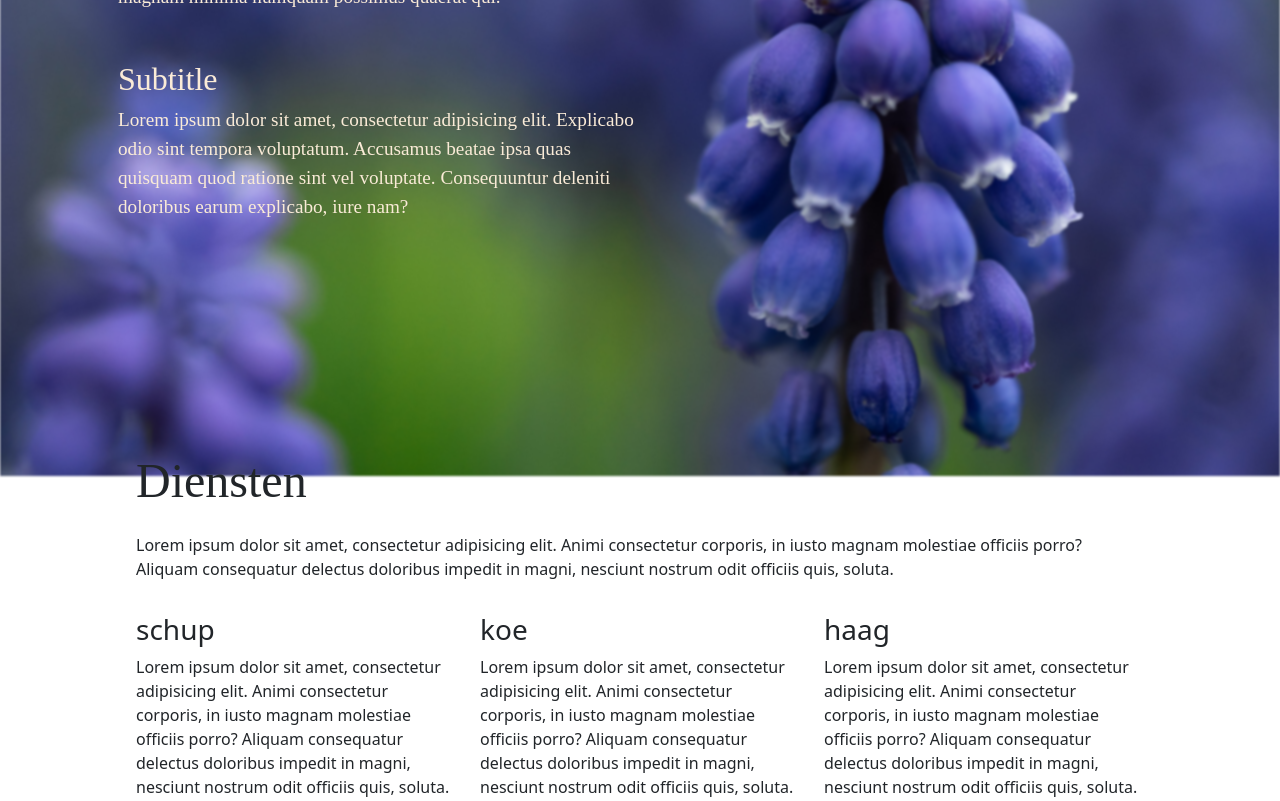
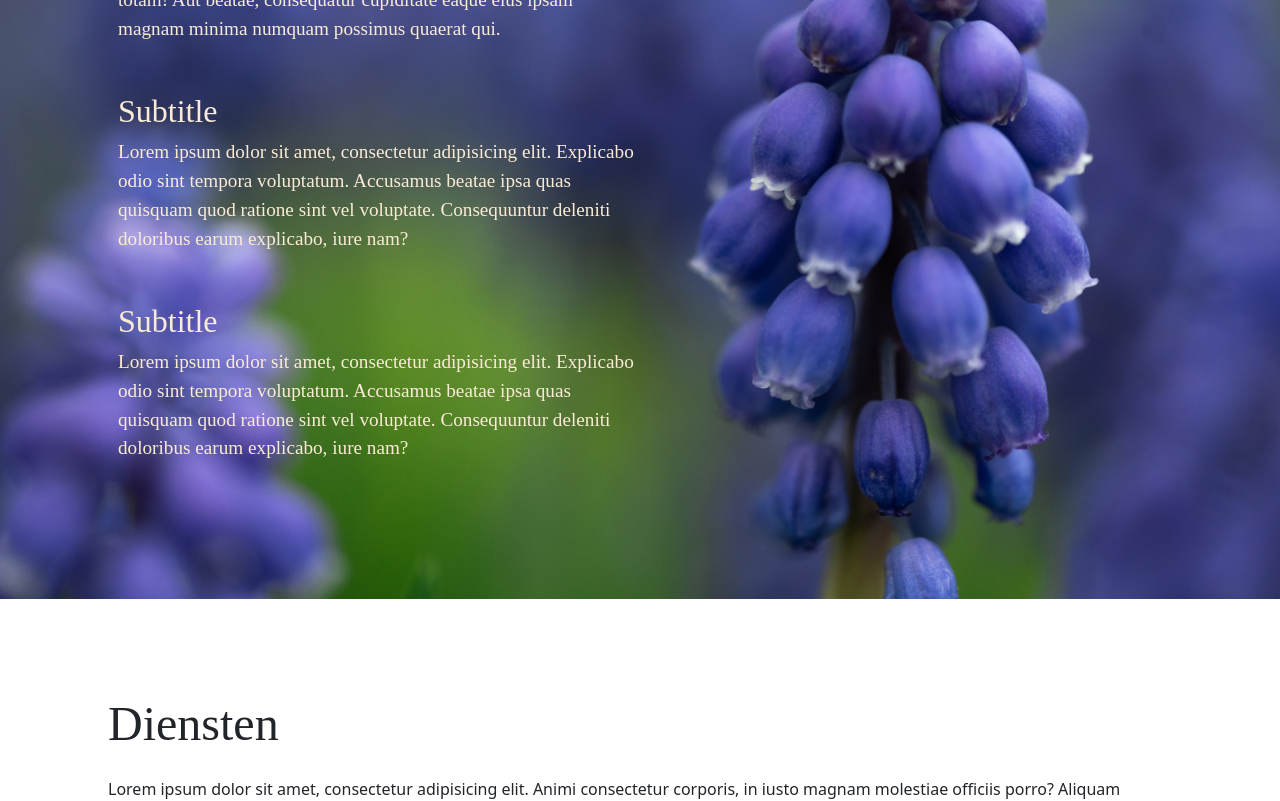
Before and after one commit to ToonSpanenburg/AvbTuinen, a Vue app: page / in a window 1280 px wide. Shown: the part 1180-1981 px from the top of the page. Built offline with nearby package versions, Linux system fonts and the light colour scheme.

Commit message:
introductie content fix

```diff
--- a/src/components/DienstenComponent.vue
+++ b/src/components/DienstenComponent.vue
@@ -37,11 +37,7 @@ const alleDiensten = ref(Diensten.getAllDiensten());
 {
   transform: scale(1.15);
 }
-.DienstenPadding {
-  padding-top: 30px;
-  padding-left: 40px;
-  padding-right: 40px;
-}
+
 h2{
   font-family: Baskerville Serif;
   font-size: 3em;
--- a/src/components/IntroductionComponent.vue
+++ b/src/components/IntroductionComponent.vue
@@ -1,19 +1,28 @@
 <script setup>
 
+import {getElement} from "bootstrap/js/src/util/index.js";
 </script>
 
 <template>
-  <div>
-    <div class="BgImage"></div>
+  <div class="">
+    <div class="BgImage" id="BgImage">
       <div class="content">
         <div class="container p-5">
           <h2 class="myText">
             Avb Tuinen
           </h2>
-        <div class="mt-3 w-50 mb-auto">
+          <div class=" w-50 my-5">
             <p class="myText">
               Lorem ipsum dolor sit amet, consectetur adipisicing elit. Aliquam aperiam consequatur, corporis illum ipsam necessitatibus quidem totam! Aut beatae, consequatur cupiditate eaque eius ipsam magnam minima numquam possimus quaerat qui.
             </p>
+            <div class="mt-5">
+              <h3 class="myText">
+                Subtitle
+              </h3>
+              <p class="myText">
+                Lorem ipsum dolor sit amet, consectetur adipisicing elit. Explicabo odio sint tempora voluptatum. Accusamus beatae ipsa quas quisquam quod ratione sint vel voluptate. Consequuntur deleniti doloribus earum explicabo, iure nam?
+              </p>
+            </div>
             <div class="mt-5">
               <h3 class="myText">
                 Subtitle
@@ -26,7 +35,10 @@
         </div>
       </div>
     </div>
+
+  </div>
 </template>
+
 
 <style scoped>
 
@@ -35,15 +47,16 @@
   background-size: cover;
   background-position: center;
   width: 100%;
-  height: 95%;
-  position: absolute;
+
+}
+
+img
+{
   filter: blur(1px);
-  z-index: -1;
 }
 
 .content {
   position: relative;
-  z-index: 1;
   color: antiquewhite;
   padding: 40px;
 }
```
Lines whose indentation alone changed are shown as unchanged.
